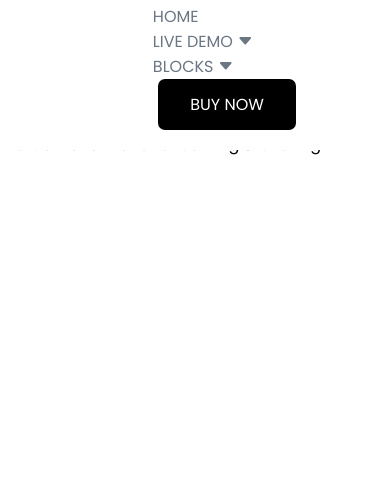
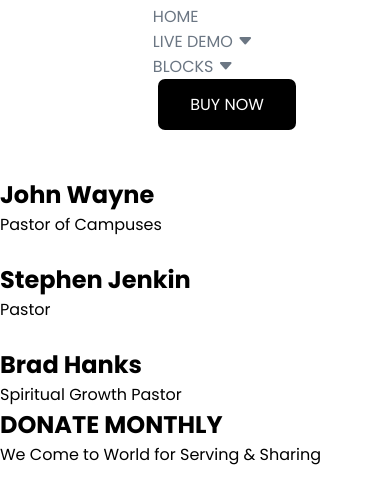
Before and after one commit to G-CODE26/Church-Template-task, a plain HTML site: page index.html in a window 390 px wide. Shown: the part 73-576 px from the top of the page. Drawn offline with nearby package versions, Linux system fonts and the light colour scheme.

Commit message:
more changes

```diff
--- a/style.css
+++ b/style.css
@@ -82,11 +82,12 @@ li>a {
     display: inline-block;
 }
 
-    .past > img{
+.past>img {
     width: 230px;
 }
-    .Pastors{
-        /* margin-top: 140px; */
+
+.Pastors {
+    padding-top: 140px;
     display: flex;
     justify-content: space-around;
 }
@@ -124,6 +125,13 @@ li>a {
         display: flex;
         flex-direction: column;
         justify-content: start
+    }
+
+    .Pastors {
+        padding-top: 140px;
+        display: flex;
+        flex-direction: column;
+        justify-content: space-around;
     }
 
 
```
Lines whose indentation alone changed are shown as unchanged.
